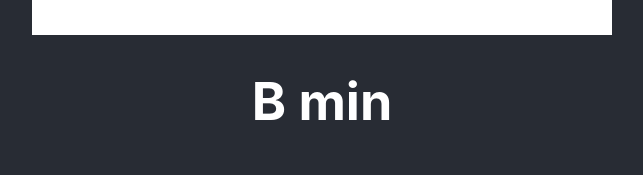
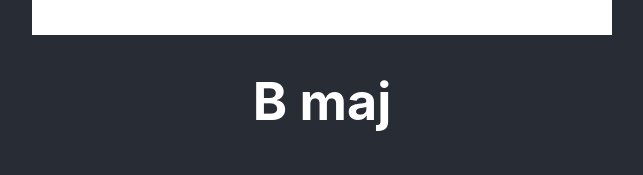
Before and after one commit to maxf/chordflash, a React (Create React App) app: page / in a window 1280 px wide. Shown: the part 459-634 px from the top of the page, without its empty margins (318-961 px from the left). Built offline with nearby package versions, Linux system fonts and the light colour scheme.

Commit message:
Correctly handle accidentals

```diff
--- a/src/App.js
+++ b/src/App.js
@@ -24,11 +24,13 @@ function Card() {
   const [ mode, setMode ] = useState(Modes.GuessOnPiano);
   const [ showingChordName, setShowingChordName ] = useState(false);
   const [ showingChordPicture, setShowingChordPicture ] = useState(false);
-  const [ chord, setChord ] = useState(randomChordName());
   const [ selectedMode, setSelectedMode ] = useState(
     [ true, true, false, false, false ] // start with only major and minor
   );
   const [ includeAccidentals, setIncludeAccidentals ] = useState(true);
+  const [ chord, setChord ] =
+    useState(randomChordName(selectedMode, includeAccidentals));
+
 
   function toggleModifier(event, idx) {
     setSelectedMode(s => s.map((e, i) => i===idx ? !s[i] : s[i] ));
@@ -53,7 +55,7 @@ function Card() {
       setShowingChordName(true);
       setShowingChordPicture(true);
     } else {
-      setChord(randomChordName(selectedMode));
+      setChord(randomChordName(selectedMode, includeAccidentals));
       switch (mode) {
         case Modes.GuessChordName:
         setShowingChordName(false);
```
